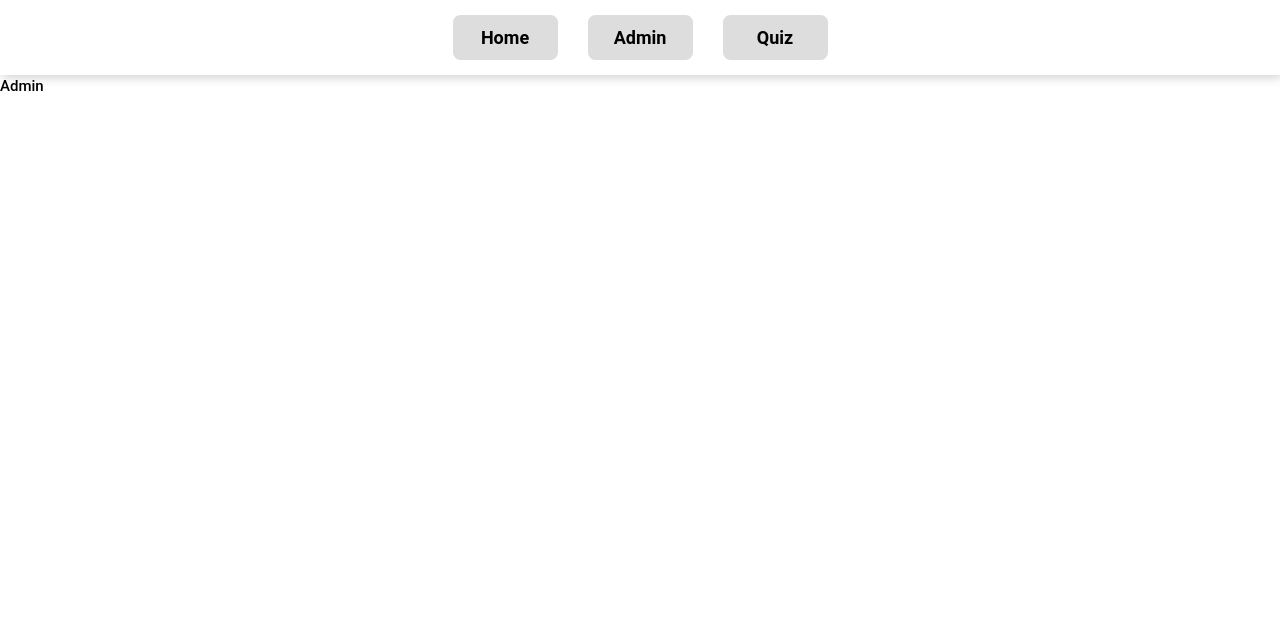
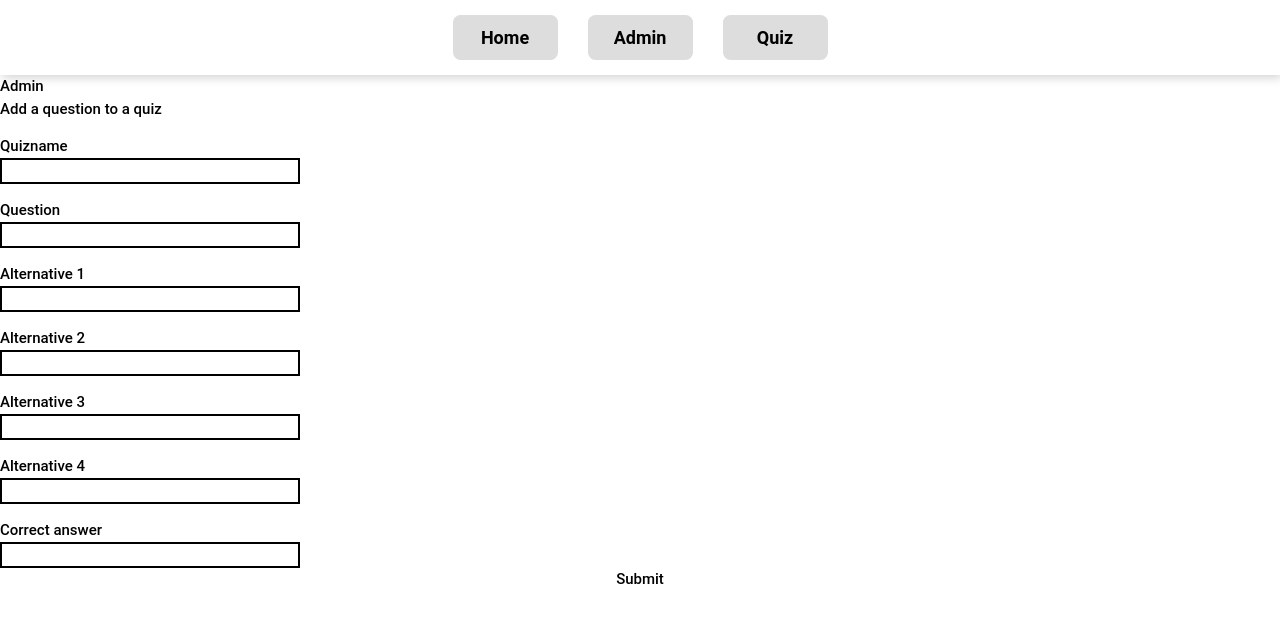
Before and after one commit to Chas-Henrik/workshop-v7, a Next.js app: page /admin in a window 1280 px wide. Shown: the top 622 px of the page. Built offline with nearby package versions, Linux system fonts and the light colour scheme.

Commit message:
added form and update quiz function for adding question

```diff
--- a/src/app/admin/page.tsx
+++ b/src/app/admin/page.tsx
@@ -3,10 +3,13 @@
 import styles from './Nav.module.css';
 import React, { useContext, useEffect } from "react";
 import { QuizQuestionType, QuizType, QuizContextType, QuizContext, QuizProvider } from "@/context/QuizContext";
+import QuestionForm from "@/components/QuestionForm"
+import { Inputs } from "@/components/QuestionForm"
 
 function Admin(): React.JSX.Element {
     const context = useContext(QuizContext);
     if(!context) throw new Error("No defined Quiz context");
+    const { quizzes, setQuizzes } = context
 
     const quizQuestionArray: QuizQuestionType[] = [
         {
@@ -46,6 +49,24 @@ function Admin(): React.JSX.Element {
         questions: quizQuestionArray
     }]
 
+    const handleQuestionSubmit = (data : Inputs) => {
+
+        const quiz = quizzes.find(quiz => quiz.name === data.quizName)
+
+        if (quiz) {
+            const {alternative1, alternative2, alternative3, alternative4} = data;
+            const newQuestion : QuizQuestionType = {
+                                                        id: quiz.questions[quiz.questions.length -1].id + 1,
+                                                        question: data.question,
+                                                        alternatives: [alternative1, alternative2, alternative3, alternative4],
+                                                        correctAnswer: data.correctAnswer
+                                                    }
+            const quizIndex = quizzes.indexOf(quiz)
+            quizzes[quizIndex].questions.push(newQuestion);
+            setQuizzes(quizzes);
+        }
+        console.log(quizzes)
+    }
 
     useEffect(() => {
         console.log("Admin useEffect");
@@ -55,6 +76,7 @@ function Admin(): React.JSX.Element {
     return (
         <div>
             <h1>Admin</h1>
+            <QuestionForm submitCallback={handleQuestionSubmit}/>
         </div>
     )
 }
--- /dev/null
+++ b/src/components/QuestionForm.module.css
@@ -0,0 +1,13 @@
+.form {
+    display: flex;
+    flex-direction: column;
+}
+
+.label {
+    margin-top: 1rem;
+}
+
+.input {
+    width: 20rem;
+    border: 2px solid black;
+}
--- /dev/null
+++ b/src/components/QuestionForm.tsx
@@ -0,0 +1,50 @@
+import { useForm, SubmitHandler } from "react-hook-form";
+import { useContext } from "react";
+import styles from "@/components/QuestionForm.module.css"
+
+interface QuestionFormProp {
+    submitCallback : (data : Inputs) => void;
+}
+
+export type Inputs = {
+    quizName : string;
+    question : string;
+    alternative1 : string;
+    alternative2 : string;
+    alternative3 : string;
+    alternative4 : string;
+    correctAnswer : string;
+}
+
+export default function QuestionForm({ submitCallback } : QuestionFormProp) {
+
+    const { register, handleSubmit, watch, formState: { errors } } = useForm<Inputs>();
+
+    const onSubmit : (SubmitHandler<Inputs>) = (data) => {
+
+        submitCallback(data)
+    };
+
+    return (
+        <>
+        <h2>Add a question to a quiz</h2>
+        <form className={styles.form} onSubmit={handleSubmit(onSubmit)}>
+            <label className={styles.label} htmlFor="quiz-name">Quizname</label>
+            <input className={styles.input} id="quiz-name" type="text" {...register("quizName", {required: true})}/>
+            <label className={styles.label} htmlFor="question">Question</label>
+            <input className={styles.input} id="question" type="text" {...register("question", {required: true})}/>
+            <label className={styles.label} htmlFor="alternative1">Alternative 1</label>
+            <input className={styles.input} id="alternative1" type="text" {...register("alternative1", {required: true})}/>
+            <label className={styles.label} htmlFor="alternative2">Alternative 2</label>
+            <input className={styles.input} id="alternative2" type="text" {...register("alternative2", {required: true})}/>
+            <label className={styles.label} htmlFor="alternative2">Alternative 3</label>
+            <input className={styles.input} id="alternative3" type="text" {...register("alternative3", {required: true})}/>
+            <label className={styles.label} htmlFor="alternative2">Alternative 4</label>
+            <input className={styles.input} id="alternative4" type="text" {...register("alternative4", {required: true})}/>
+            <label className={styles.label} htmlFor="correctAnswer">Correct answer</label>
+            <input className={styles.input} id="correct-answer" type="text" {...register("correctAnswer", {required: true})}/>
+            <input type="submit"/>
+        </form>
+        </>
+    )
+}
```
Also changed, not shown: package.json (+6 -5 lines), 1 other file (tests, documents, lock files or other folders).
